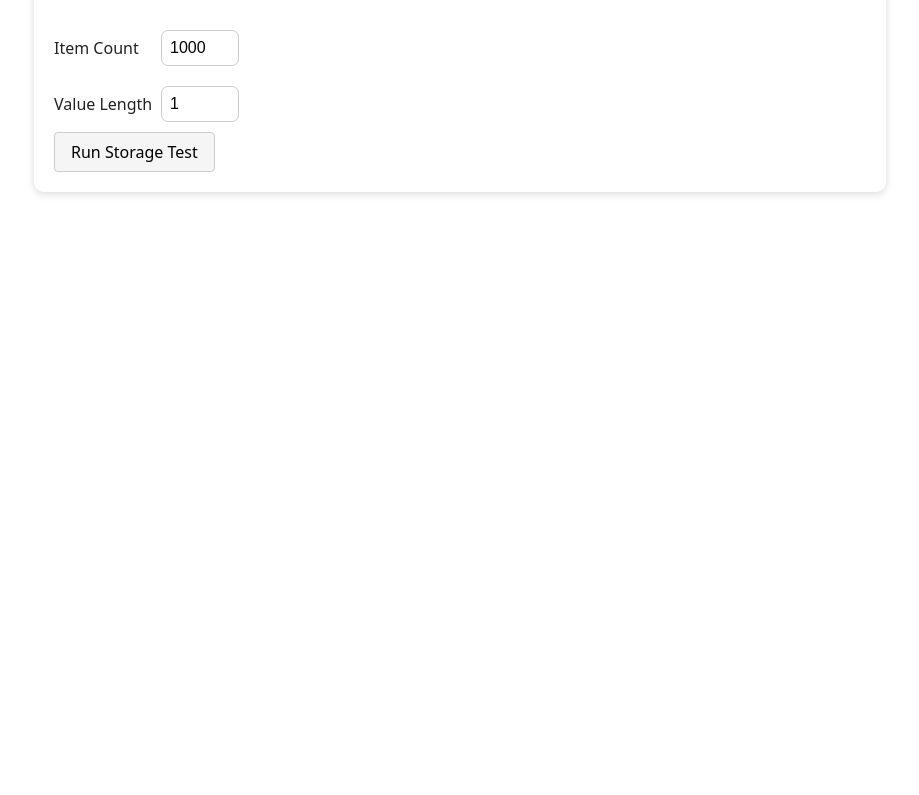
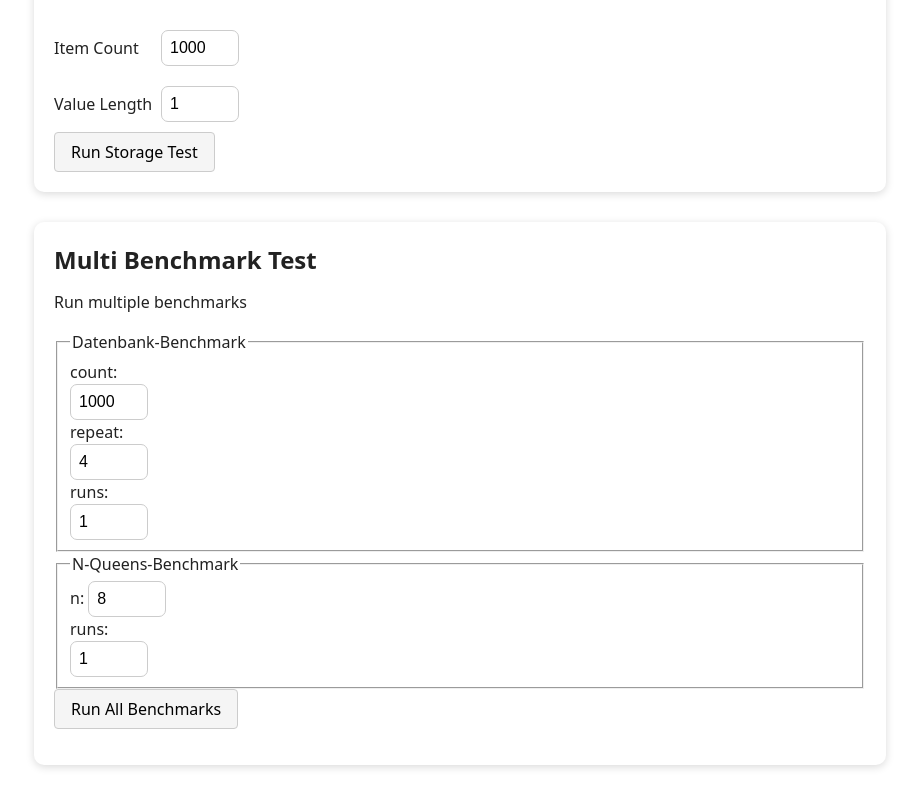
Before and after one commit to jessicadraper/web-hackathon-pwa, a Vue app in the folder pwa-app/: page / in a window 1280 px wide. Shown: the part 454-1249 px from the top of the page, without its empty margins (180-1099 px from the left). Before the commit the page ends 800 px from the top, so only its background shows below. Built offline with nearby package versions, Linux system fonts and the light colour scheme.

Commit message:
multibenchmark and export csv

```diff
--- a/pwa-app/src/App.vue
+++ b/pwa-app/src/App.vue
@@ -1,8 +1,9 @@
 <script setup lang="ts">
 import CPUTest from "./components/CPUTest.vue";
 import StorageTest from "./components/StorageTest.vue";
+import MultiBenchmark from "./components/MultiBenchmark.vue";
 </script>
-<template>
+ <template>
   <div>
     <h1>Hackathon PWA</h1>
     <div class="card">
@@ -15,6 +16,11 @@ import StorageTest from "./components/StorageTest.vue";
       <p>Run writes and reads</p>
       <StorageTest></StorageTest>
     </div>
+        <div class="card">
+      <h2>Multi Benchmark Test</h2>
+      <p>Run multiple benchmarks</p>
+      <MultiBenchmark></MultiBenchmark>
+    </div>
   </div>
 </template>
 
--- /dev/null
+++ b/pwa-app/src/components/MultiBenchmark.vue
@@ -0,0 +1,112 @@
+
+<template>
+  <div>
+    <form @submit.prevent="runBenchmarks">
+      <fieldset>
+        <legend>Datenbank-Benchmark</legend>
+        <label>
+          count:
+          <input type="number" v-model.number="dbCount" min="1" />
+        </label>
+        <label>
+          repeat:
+          <input type="number" v-model.number="dbRepeat" min="1" />
+        </label>
+        <label>
+          runs:
+          <input type="number" v-model.number="dbRuns" min="1" />
+        </label>
+      </fieldset>
+      <fieldset>
+        <legend>N-Queens-Benchmark</legend>
+        <label>
+          n:
+          <input type="number" v-model.number="nqueensN" min="1" />
+        </label>
+        <label>
+          runs:
+          <input type="number" v-model.number="nqueensRuns" min="1" />
+        </label>
+      </fieldset>
+      <button type="submit" :disabled="loading">
+        {{ loading ? 'Running...' : 'Run All Benchmarks' }}
+      </button>
+    </form>
+    <div v-if="results">
+      <button @click="downloadCSV" style="margin-bottom:1em">Export as CSV</button>
+      <h3>Benchmark Report</h3>
+      <div>
+        <h4>Datenbank-Tests</h4>
+        <div v-for="(entry, i) in results.db" :key="i">
+          <strong>DB Test Run #{{ entry.run }} (count={{ entry.config.count }}, repeat={{ entry.config.repeat }}):</strong>
+          <div>
+            Write: <b>{{ entry.result[0]?.executionTimeMs?.toFixed(2) ?? '-' }} ms</b><br />
+            Read: <b>{{ entry.result[1]?.executionTimeMs?.toFixed(2) ?? '-' }} ms</b>
+          </div>
+        </div>
+      </div>
+      <div>
+        <h4>N-Queens-Tests</h4>
+        <div v-for="(entry, i) in results.nqueens" :key="'nq' + i">
+          <strong>N-Queens Test Run #{{ entry.run }} (n={{ entry.n }}):</strong>
+          <div>
+            <b>{{ entry.result?.executionTimeMs?.toFixed(2) ?? '-' }} ms</b>
+          </div>
+        </div>
+      </div>
+    </div>
+  </div>
+</template>
+
+
+<script setup lang="ts">
+import { ref } from 'vue'
+import { runAllBenchmarks, benchmarksToCSV } from '../lib/multi-benchmark'
+
+const loading = ref(false)
+const results = ref<any | null>(null)
+
+// Eingabewerte für die Benchmarks
+const dbCount = ref(1000)
+const dbRepeat = ref(4)
+const dbRuns = ref(1)
+const nqueensN = ref(8)
+const nqueensRuns = ref(1)
+
+function downloadCSV() {
+  if (!results.value) return;
+  const csv = benchmarksToCSV(results.value);
+  const blob = new Blob([csv], { type: 'text/csv' });
+  const url = URL.createObjectURL(blob);
+  const a = document.createElement('a');
+  a.href = url;
+  const timestamp = new Date().toISOString().replace(/[:.]/g, '-');
+  a.download = `benchmarks_${timestamp}.csv`;
+  document.body.appendChild(a);
+  a.click();
+  document.body.removeChild(a);
+  URL.revokeObjectURL(url);
+}
+
+async function runBenchmarks() {
+  loading.value = true
+  results.value = null // Report ausblenden, solange läuft
+  results.value = await runAllBenchmarks({
+    db: { count: dbCount.value, repeat: dbRepeat.value, runs: dbRuns.value },
+    nqueens: { n: nqueensN.value, runs: nqueensRuns.value }
+  })
+  loading.value = false
+}
+</script>
+
+<style scoped>
+button {
+  margin-bottom: 1em;
+}
+pre {
+  background: #f4f4f4;
+  padding: 0.5em;
+  border-radius: 4px;
+  overflow-x: auto;
+}
+</style>
--- /dev/null
+++ b/pwa-app/src/lib/multi-benchmark.ts
@@ -0,0 +1,70 @@
+// Exportiert die Benchmark-Ergebnisse als CSV-String
+export function benchmarksToCSV(results: any): string {
+  let csv = 'type;run;config;ms\n';
+  if (results.db) {
+    results.db.forEach((entry: any) => {
+      csv += `db_write;${entry.run};count=${entry.config.count}|repeat=${entry.config.repeat};${entry.result[0]?.executionTimeMs ?? ''}\n`;
+      csv += `db_read;${entry.run};count=${entry.config.count}|repeat=${entry.config.repeat};${entry.result[1]?.executionTimeMs ?? ''}\n`;
+    });
+  }
+  if (results.nqueens) {
+    results.nqueens.forEach((entry: any) => {
+      csv += `nqueens;${entry.run};n=${entry.n};${entry.result?.executionTimeMs ?? ''}\n`;
+    });
+  }
+  return csv;
+}
+// multi-benchmark.ts
+import { runDBBenchmarks } from './db-benchmarks'
+import { runNQueensBenchmark } from './nqueens'
+
+type MultiBenchmarkConfig = {
+  db?: { count: number, repeat: number, runs: number },
+  nqueens?: { n: number, runs: number }
+}
+
+export async function runAllBenchmarks(config: MultiBenchmarkConfig = {
+  db: { count: 1000, repeat: 4, runs: 1 },
+  nqueens: { n: 8, runs: 1 }
+}) {
+  const results: any = {}
+
+  // DB Benchmarks mit Warm-up
+  results.db = []
+  if (config.db) {
+    console.log('DB Benchmark: 3x Warm-up...')
+    for (let w = 0; w < 3; w++) {
+      await runDBBenchmarks(config.db.count, config.db.repeat)
+    }
+    for (let i = 0; i < config.db.runs; i++) {
+      console.log(`DB Benchmark Run ${i+1}: count=${config.db.count}, repeat=${config.db.repeat}`)
+      const res = await runDBBenchmarks(config.db.count, config.db.repeat)
+      results.db.push({ run: i+1, config: config.db, result: res })
+    }
+  }
+
+  // N-Queens Benchmarks mit Warm-up
+  results.nqueens = []
+  if (config.nqueens) {
+    console.log('N-Queens Benchmark: 3x Warm-up...')
+    for (let w = 0; w < 3; w++) {
+      await runNQueensBenchmark(config.nqueens.n)
+    }
+    for (let i = 0; i < config.nqueens.runs; i++) {
+      console.log(`N-Queens Benchmark Run ${i+1}: n=${config.nqueens.n}`)
+      const nqResult = await runNQueensBenchmark(config.nqueens.n)
+      results.nqueens.push({ run: i+1, n: config.nqueens.n, result: nqResult })
+    }
+  }
+
+  // Report
+  console.log('--- BENCHMARK REPORT ---')
+  results.db.forEach((entry: any) => {
+    console.log(`DB Test Run #${entry.run} (count=${entry.config.count}, repeat=${entry.config.repeat}):`, entry.result)
+  })
+  results.nqueens.forEach((entry: any) => {
+    console.log(`N-Queens Test Run #${entry.run} (n=${entry.n}):`, entry.result)
+  })
+
+  return results
+}
```
